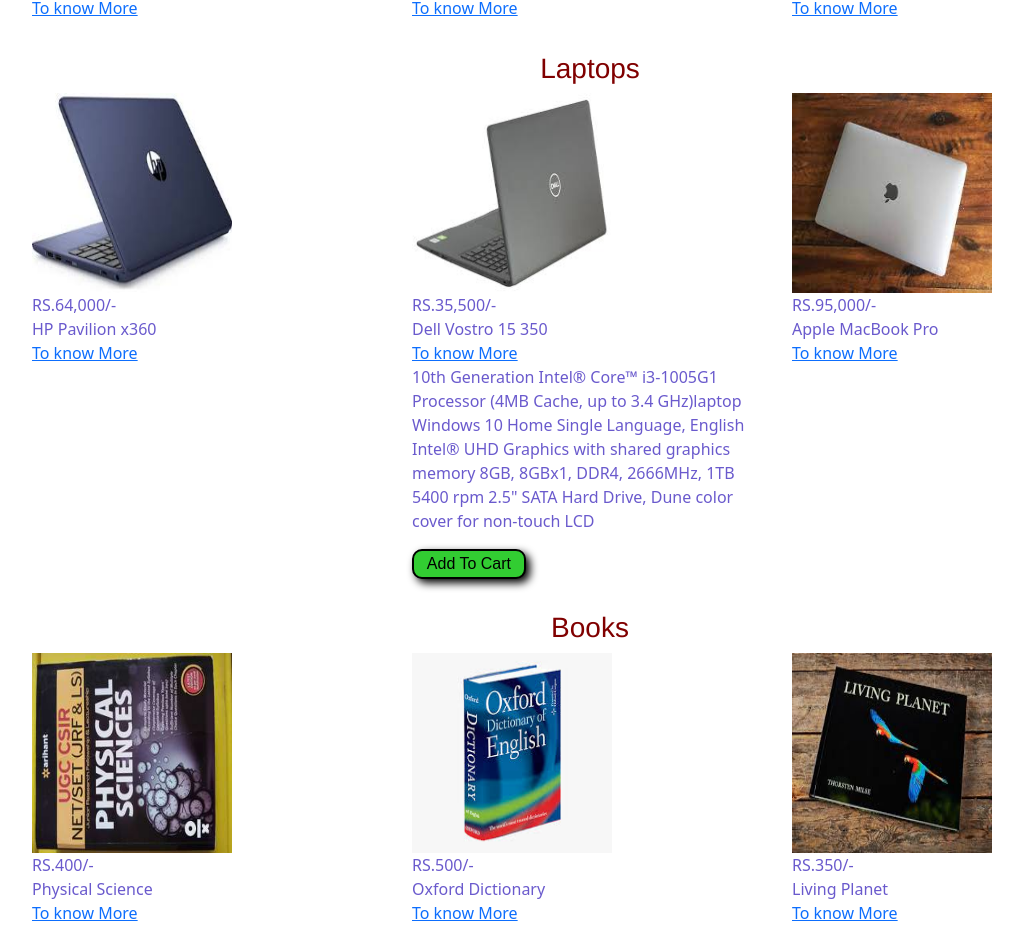
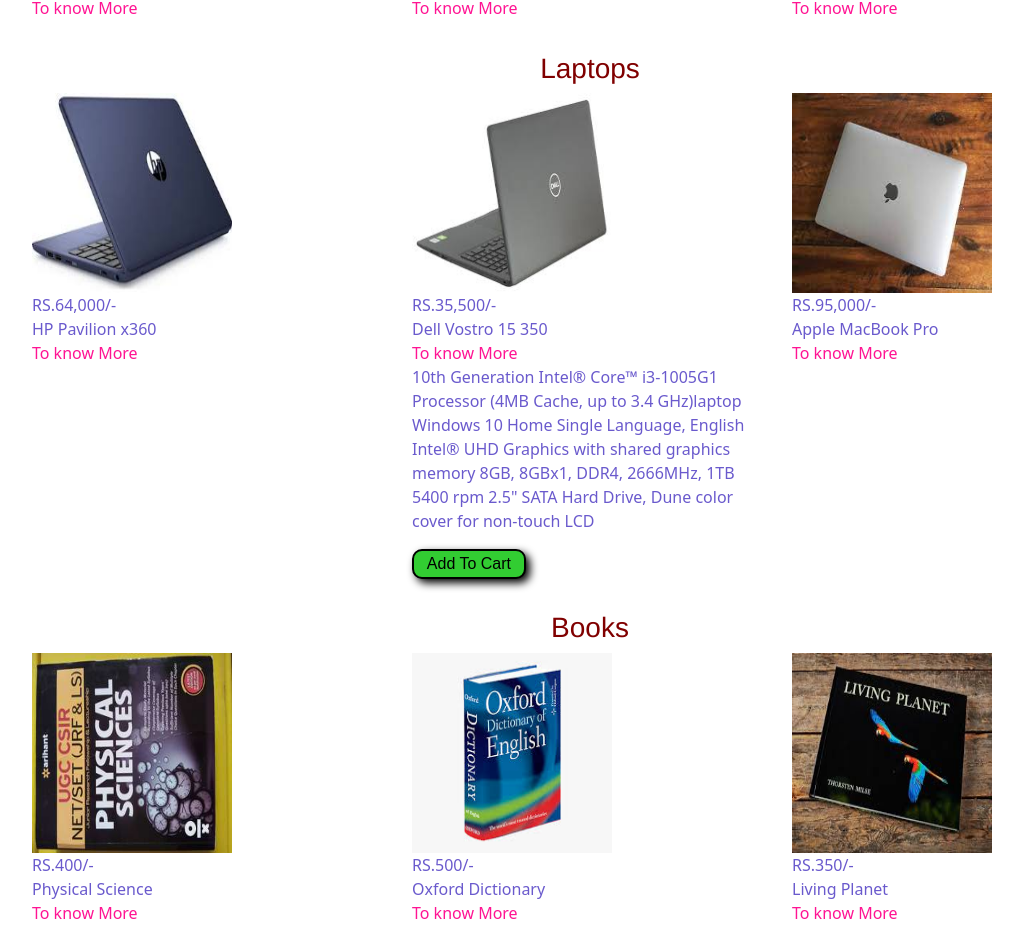
Before and after one commit to sangeethamurugasamy/Sample, a React (Create React App) app: page /Dell in a window 1280 px wide. Shown: the part 294-1246 px from the top of the page, without its empty margins (50-1073 px from the left). Built offline with nearby package versions, Linux system fonts and the light colour scheme.

Commit message:
modified file

```diff
--- a/src/body/Bike.js
+++ b/src/body/Bike.js
@@ -22,7 +22,7 @@
                 Duke 250
                 <br/>
                 <Router>
-                <Link to="/Duke250">To know More</Link>
+                <Link to="/Duke250" className="link">To know More</Link>
                 <Route exact path="/Duke250" component={bike1Desc}/>
                 </Router>
 
@@ -37,7 +37,7 @@
                 Hero Pleasure Plus Platinum
                 <br/>
                 <Router>
-                <Link to="/PleasurePlus">To know More</Link>
+                <Link to="/PleasurePlus" className="link">To know More</Link>
                 <Route exact path="/PleasurePlus" component={bike2Desc}/>
                 </Router>
             </p>
@@ -51,7 +51,7 @@
                 Pulsar
                 <br/>
                 <Router>
-                <Link to="/Pulsar">To know More</Link>
+                <Link to="/Pulsar" className="link">To know More</Link>
                 <Route exact path="/Pulsar" component={bike3Desc}/>
                 </Router>
             </p>
--- a/src/body/Book.js
+++ b/src/body/Book.js
@@ -24,7 +24,7 @@
                 Physical Science
                 <br/>
             <Router>
-                <Link to="/physical science">To know More</Link>
+                <Link to="/physical science" className="link">To know More</Link>
                 <Route path="/physical science" component={book1Desc}/>
             </Router>
             </p>
@@ -38,7 +38,7 @@
                 Oxford Dictionary
                 <br/>
                 <Router>
-                <Link to="/OxfordDictionary">To know More</Link>
+                <Link to="/OxfordDictionary" className="link">To know More</Link>
                 <Route path="/OxfordDictionary" component={book2Desc}/>
                 </Router>
             </p>
@@ -52,7 +52,7 @@
                 Living Planet
                 <br/>
                 <Router>
-                <Link to="/LivingPlanet">To know More</Link>
+                <Link to="/LivingPlanet" className="link">To know More</Link>
                 <Route path="/LivingPlanet" component={book3Desc}/>
                 </Router>
             </p>
--- a/src/body/Laptop.js
+++ b/src/body/Laptop.js
@@ -22,7 +22,7 @@
                 HP Pavilion x360
                 <br/>
             <Router>
-                <Link to="/HPPavilion">To know More</Link>
+                <Link to="/HPPavilion" className="link">To know More</Link>
                 <Route path="/HPPavilion" component={lap1Desc}/>
             </Router>
             </p>
@@ -36,7 +36,7 @@
                 Dell Vostro 15 350
                 <br/>
             <Router>
-                <Link to="/Dell">To know More</Link>
+                <Link to="/Dell" className="link">To know More</Link>
                 <Route path="/Dell" component={lap2Desc}/>
             </Router>
             </p>
@@ -50,7 +50,7 @@
                 Apple MacBook Pro
                 <br/>
             <Router>
-                <Link to="/Apple">To know More</Link>
+                <Link to="/Apple" className="link">To know More</Link>
                 <Route path="/Apple" component={lap3Desc}/>
             </Router>
             </p>
--- a/src/body/style.css
+++ b/src/body/style.css
@@ -30,3 +30,11 @@
     border: solid 2px black;
     font-family: fantasy;
 }
+.link{
+    color: deeppink;
+    text-decoration: none;
+}
+.link:hover{
+    color: blue;
+    text-decoration: underline;
+}
```
